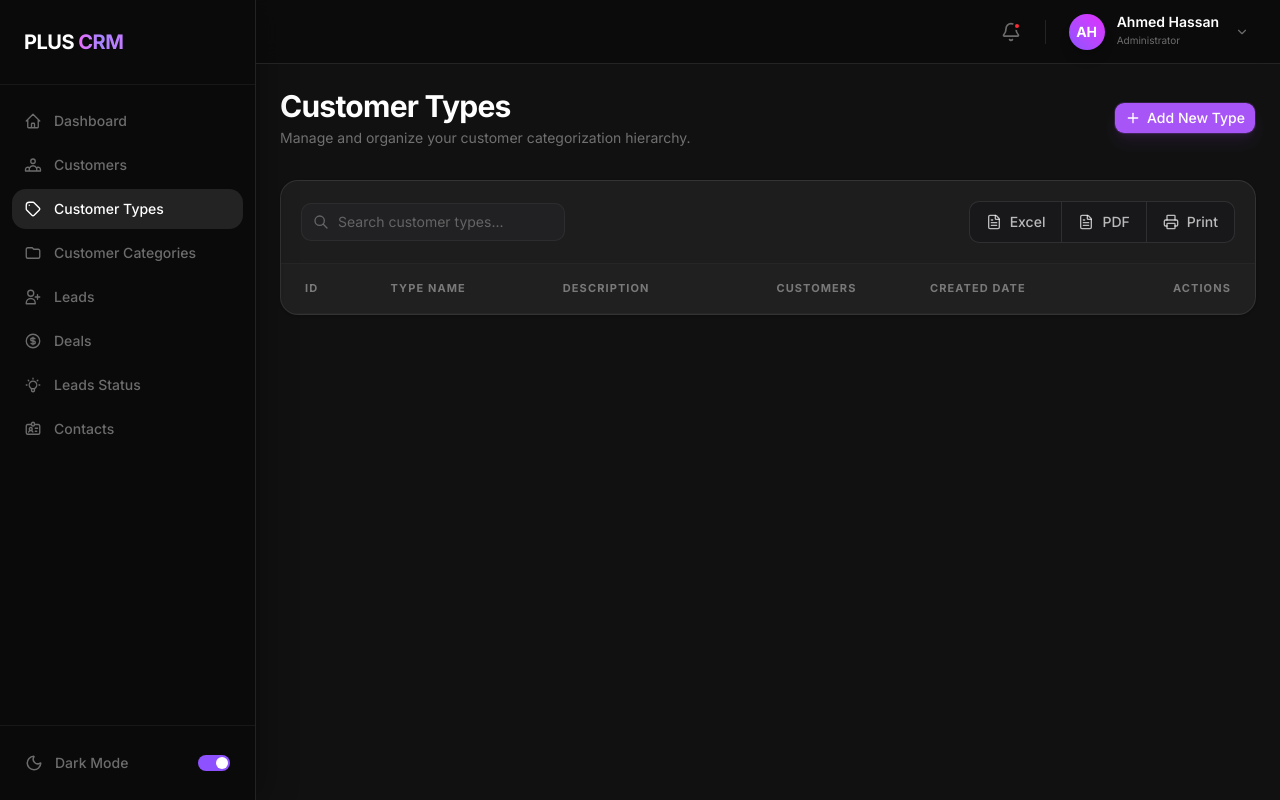
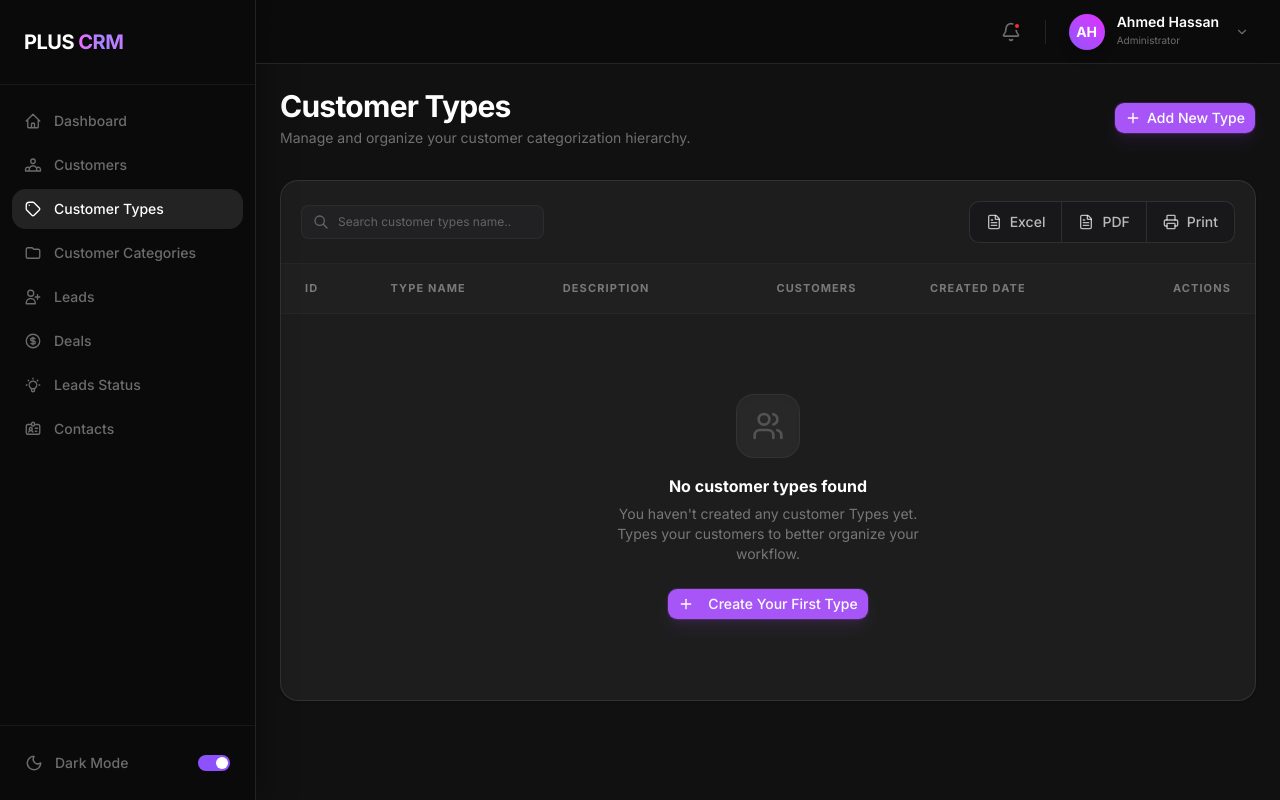
Before and after one commit to etsh0/Plus-crm, a Next.js app: page /customer-types in a window 1280 px wide. Built offline with nearby package versions, Linux system fonts and the light colour scheme.

Commit message:
finish customer types logic

```diff
--- a/src/app/(dashboard)/customer-types/page.tsx
+++ b/src/app/(dashboard)/customer-types/page.tsx
@@ -5,8 +5,7 @@ import {
   FileText,
   Printer,
   X,
-  Trash,
-  Eye
+  Users,
 } from "lucide-react";
 
 import { Button } from "@/components/ui/button";
@@ -15,13 +14,15 @@ import Link from "next/link";
 import { useState } from "react";
 
 import { useSelector, useDispatch } from "react-redux";
-import { addNewType, deleteType } from "../../../redux/slice/customer-types/customer-types"
+import { addNewType, deleteType, updateType, CustomerType } from "../../../redux/slice/customer-types/customer-types"
 
 export default function CustomerTypesPage() {
   const dispatch = useDispatch();
   const [name, setName] = useState("")
   const [description, setDescription] = useState("")
   const [isModalOpen, setIsModalOpen] = useState(false);
+  const [searchQuery, setSearchQury] = useState("")
+  const [editingType, setEditingType] = useState<CustomerType | null>(null);
 
 
   // Select types from Redux state
@@ -29,13 +30,21 @@ export default function CustomerTypesPage() {
   (state: any) => state.customerTypes.types
 );
 
+const filterTypes = types.filter( (type: any) => type.name.toLowerCase().includes(searchQuery.toLowerCase()))
+
 const handleSaveType = () => {
   if (!name.trim()) return;
 
-  const newCustomerType = {
-    id: `#${Math.floor(Math.random() * 1000)
-      .toString()
-      .padStart(3, "0")}`,
+  if (editingType) {
+    const updatedType: CustomerType = {
+      ...editingType,
+      name: name,
+      description: description,
+    };
+    dispatch(updateType(updatedType));
+  } else {
+    const newCustomerType: CustomerType = {
+      id: `#${Math.floor(Math.random() * 1000).toString().padStart(3, "0")}`,
       name: name,
       description: description,
       customers: 0,
@@ -45,9 +54,22 @@ const handleSaveType = () => {
         year: "numeric",
       }),
     };
+    dispatch(addNewType(newCustomerType));
+  }
 
-  dispatch(addNewType(newCustomerType));
+  handleCloseModal();
+};
+
+const handleEdit = (type: CustomerType) => {
+  setEditingType(type);
+  setName(type.name);
+  setDescription(type.description);
+  setIsModalOpen(true);
+};
+
+const handleCloseModal = () => {
   setIsModalOpen(false);
+  setEditingType(null);
   setName("");
   setDescription("");
 };
@@ -55,6 +77,8 @@ const handleSaveType = () => {
 const handleDelete = (id: string) => {
   dispatch(deleteType(id));
 };
+
+
 
   return (
     <div className="space-y-8 max-w-400 mx-auto animate-in fade-in duration-500">
@@ -67,7 +91,12 @@ const handleDelete = (id: string) => {
         <Button
           variant="primary"
           className="cursor-pointer"
-          onClick={() => setIsModalOpen(true)}
+          onClick={() => {
+            setEditingType(null);
+            setName("");
+            setDescription("");
+            setIsModalOpen(true);
+          }}
         >
           <Plus className="w-4 h-4" />
           <span>Add New Type</span>
@@ -80,8 +109,9 @@ const handleDelete = (id: string) => {
         <div className="p-5 flex flex-wrap items-center justify-between gap-4">
           <div className="flex items-center gap-3 flex-1 max-w-2xl">
             <SearchInput
-              placeholder="Search customer types..."
+              placeholder="Search customer types name..."
               className="w-full"
+              onChange={(e) => setSearchQury(e.target.value)}
             />
           </div>
 
@@ -115,7 +145,8 @@ const handleDelete = (id: string) => {
               </tr>
             </thead>
             <tbody className="divide-y divide-gray-100 dark:divide-white/4">
-              {types?.map((type: any) => (
+              {filterTypes && filterTypes.length > 0 ? (
+                filterTypes.map((type: any) => (
                   <tr key={type.id} className="hover:bg-gray-50 dark:hover:bg-white/1 transition-colors group">
                     <td className="px-6 py-5 text-sm text-gray-500 dark:text-white/60 font-medium">{type.id}</td>
                     <td className="px-6 py-5">
@@ -132,9 +163,9 @@ const handleDelete = (id: string) => {
                     <td className="px-6 py-5 text-sm text-gray-500 dark:text-white/60">{type.date}</td>
                     <td className="px-6 py-5 text-right">
                       <div className="flex items-center justify-end gap-2">
-                        <Button asChild variant="secondary" size="sm">
-                          <Link href={''}>
+                        <Button variant="secondary" size="sm" onClick={() => handleEdit(type)}>
                           <svg
+
                             width="12"
                             height="12"
                             fill="none"
@@ -148,7 +179,7 @@ const handleDelete = (id: string) => {
                               d="M11 5H6a2 2 0 00-2 2v11a2 2 0 002 2h11a2 2 0 002-2v-5m-1.414-9.414a2 2 0 112.828 2.828L11.828 15H9v-2.828l8.586-8.586z"
                             />
                           </svg>
-                          </Link>
+                          Edit
                         </Button>
                         <Button
                           variant="destructive"
@@ -156,24 +187,38 @@ const handleDelete = (id: string) => {
                           className="cursor-pointer"
                           onClick={() => handleDelete(type.id)}
                         >
-                          <Link href={""}>
-                            <Trash />
-                          </Link>
-                        </Button>
-                        <Button
-                          variant="secondary"
-                          size="sm"
-                          className="cursor-pointer"
-
-                        >
-                          <Link href={""}>
-                            <Eye />
-                          </Link>
+                          Delete
                         </Button>
                       </div>
                     </td>
                   </tr>
-              ))}
+                ))
+              ) : (
+                <tr>
+                  <td colSpan={6} className="px-6 py-20 text-center">
+                    <div className="flex flex-col items-center justify-center gap-4 animate-in fade-in slide-in-from-bottom-4 duration-500">
+                      <div className="w-16 h-16 rounded-2xl bg-gray-50 dark:bg-white/5 flex items-center justify-center border border-gray-100 dark:border-white/5 shadow-inner">
+                        <Users className="w-8 h-8 text-gray-400 dark:text-white/20" />
+                      </div>
+                      <div className="space-y-1.5">
+                        <h3 className="text-base font-bold text-gray-900 dark:text-white">No customer types found</h3>
+                        <p className="text-sm text-gray-500 dark:text-white/40 max-w-xs mx-auto">
+                          You haven&apos;t created any customer Types yet. Types your customers to better organize your workflow.
+                        </p>
+                      </div>
+                      <Button
+                        variant="primary"
+                        size="default"
+                        className="mt-2"
+                        onClick={() => setIsModalOpen(true)}
+                      >
+                        <Plus className="w-4 h-4 mr-2" />
+                        Create Your First Type
+                      </Button>
+                    </div>
+                  </td>
+                </tr>
+              )}
             </tbody>
           </table>
         </div>
@@ -184,8 +229,10 @@ const handleDelete = (id: string) => {
         <div className="fixed inset-0 z-50 flex items-center justify-center bg-black/40 dark:bg-black/60 backdrop-blur-sm p-4">
           <div className="bg-white dark:bg-[#18181b] border border-gray-200 dark:border-white/10 rounded-2xl w-full max-w-md overflow-hidden shadow-xl animate-in zoom-in-95 duration-200">
             <div className="px-6 py-5 border-b border-gray-100 dark:border-white/4 flex items-center justify-between">
-              <h2 className="text-lg font-bold text-gray-900 dark:text-white">Add Customer Type</h2>
-              <button onClick={() => setIsModalOpen(false)} className="text-gray-400 hover:text-gray-900 dark:text-white/40 dark:hover:text-white transition-colors">
+              <h2 className="text-lg font-bold text-gray-900 dark:text-white">
+                {editingType ? "Edit Customer Type" : "Add Customer Type"}
+              </h2>
+              <button onClick={handleCloseModal} className="text-gray-400 hover:text-gray-900 dark:text-white/40 dark:hover:text-white transition-colors">
                 <X className="w-5 h-5" />
               </button>
             </div>
@@ -200,11 +247,11 @@ const handleDelete = (id: string) => {
               </div>
             </div>
             <div className="px-6 py-4 border-t border-gray-100 dark:border-white/[0.04] flex items-center justify-end gap-3 bg-gray-50/50 dark:bg-[#18181b]/50">
-              <Button variant="secondary" onClick={() => setIsModalOpen(false)}>
+              <Button variant="secondary" onClick={handleCloseModal}>
                 Cancel
               </Button>
               <Button variant="primary" onClick={handleSaveType}>
-                Save Type
+                {editingType ? "Update Type" : "Save Type"}
               </Button>
             </div>
           </div>
--- a/src/components/ui/search-input.tsx
+++ b/src/components/ui/search-input.tsx
@@ -29,7 +29,7 @@ export const SearchInput: React.FC<SearchInputProps> = ({
       <input
         type="text"
         className={cn(
-          "w-full bg-gray-100 dark:bg-[#27272a]/50 border border-gray-200 dark:border-white/5 rounded-lg pl-9 pr-4 py-2 text-sm text-gray-900 dark:text-white placeholder-gray-400 dark:placeholder-white/30 outline-none focus:border-gray-300 dark:focus:border-white/20 transition-colors",
+          "w-full bg-gray-100 dark:bg-[#27272a]/50 border border-gray-200 dark:border-white/5 rounded-md pl-9 pr-8 py-2 text-xs text-gray-900 dark:text-white placeholder-gray-400 dark:placeholder-white/30 outline-none focus:border-gray-300 dark:focus:border-white/20 transition-colors",
           className
         )}
         {...props}
--- a/src/redux/slice/customer-types/customer-types.ts
+++ b/src/redux/slice/customer-types/customer-types.ts
@@ -28,9 +28,16 @@ const customerTypes = createSlice({
         deleteType: (state, action: PayloadAction<string>) => {
             state.types = state.types.filter( type => type.id !== action.payload)
             localStorage.setItem("customer-types", JSON.stringify(state.types));
-        }
+        },
+        updateType: (state, action: PayloadAction<CustomerType>) => {
+            const index = state.types.findIndex(type => type.id === action.payload.id);
+            if (index !== -1) {
+                state.types[index] = action.payload;
+                localStorage.setItem("customer-types", JSON.stringify(state.types));
+            }
+        },
     }
 })
 
-export const { addNewType, deleteType } = customerTypes.actions;
+export const { addNewType, deleteType, updateType } = customerTypes.actions;
 export default customerTypes.reducer;
```
Also changed, not shown: src/constants/mock-data.ts (+0 -7 lines). Lines whose indentation alone changed are shown as unchanged.
